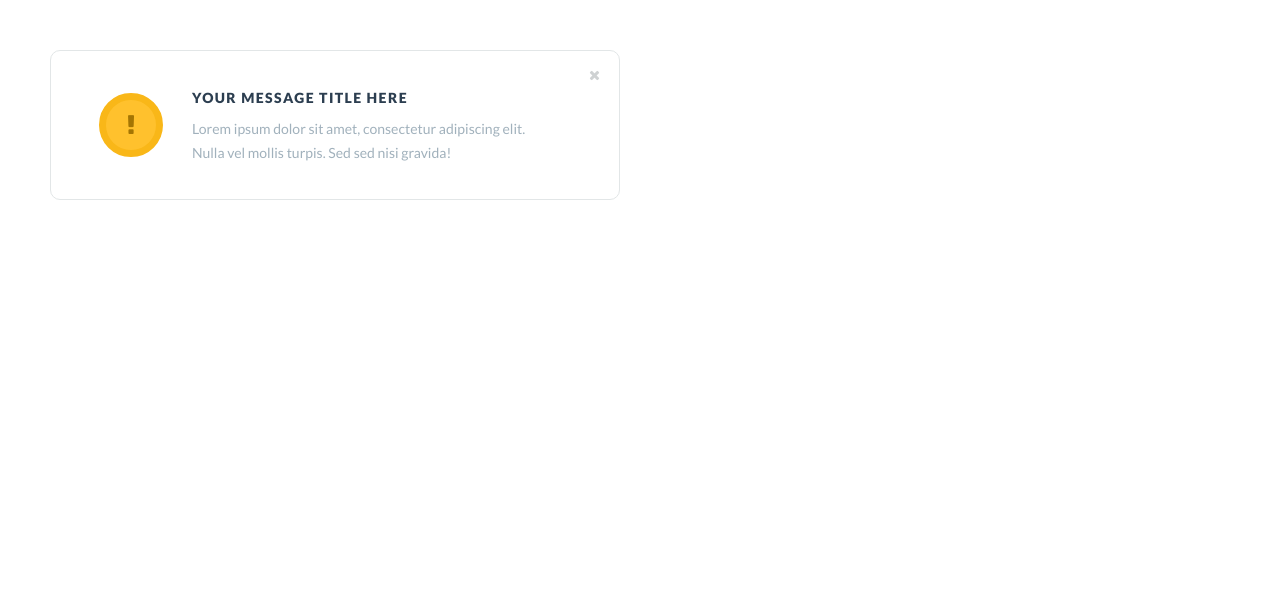
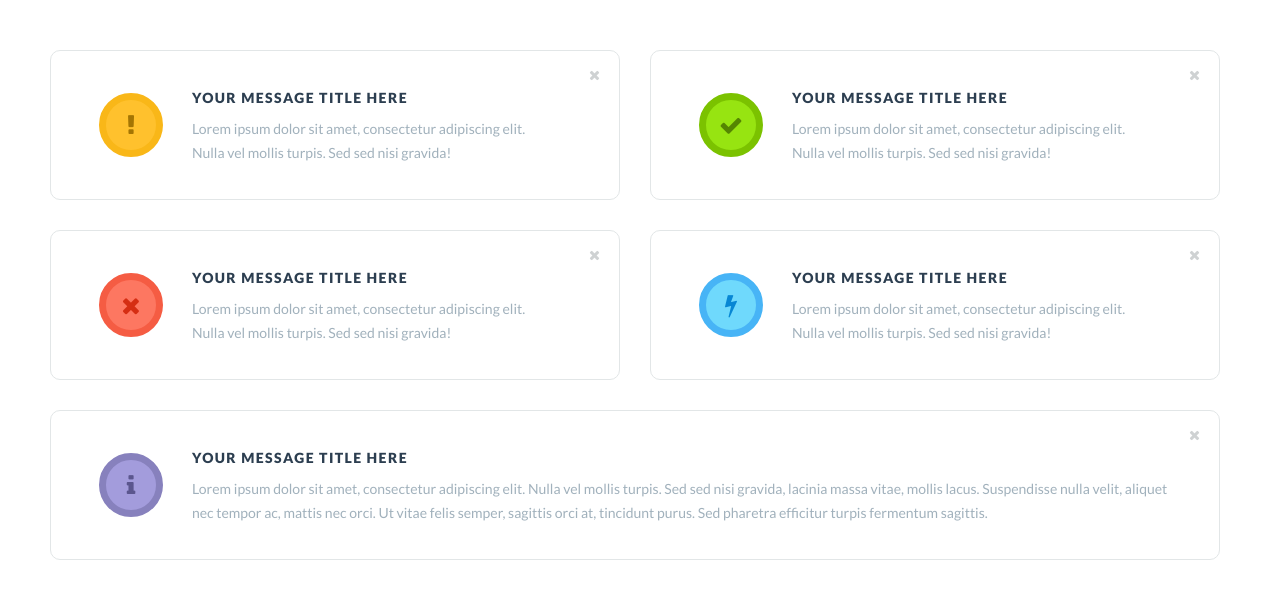
Before and after one commit to zhoricc3398/bootcamp-scss-practices, a website: page source/index.html in a window 1280 px wide. Drawn offline with nearby package versions, Linux system fonts and the light colour scheme; files that its build step writes are made by us from their sources.

Commit message:
feat(1-Preprocessing-Fundamentals): Finish practice-2

```diff
--- a/source/index.html
+++ b/source/index.html
@@ -11,9 +11,9 @@
     <link rel="stylesheet" href="css/main.css">
 </head>
 <body>
-    <section class="notification">
-        <div class="icon"></div>
-        <div>
+    <section class="notification warning">
+        <div class="icon warning"></div>
+        <div class="message">
             <h1>Your Message Title Here</h1>
             <p>
                 Lorem ipsum dolor sit amet, consectetur adipiscing elit. Nulla vel mollis turpis. Sed sed nisi gravida!
@@ -21,5 +21,45 @@
         </div>
         <a href="#"></a>
     </section>
+    <section class="notification">
+        <div class="icon check"></div>
+        <div class="message">
+            <h1>Your Message Title Here</h1>
+            <p>
+                Lorem ipsum dolor sit amet, consectetur adipiscing elit. Nulla vel mollis turpis. Sed sed nisi gravida!
+            </p>
+        </div>
+        <a href="#"></a>
+    </section>
+    <section class="notification">
+        <div class="icon close"></div>
+        <div class="message">
+            <h1>Your Message Title Here</h1>
+            <p>
+                Lorem ipsum dolor sit amet, consectetur adipiscing elit. Nulla vel mollis turpis. Sed sed nisi gravida!
+            </p>
+        </div>
+        <a href="#"></a>
+    </section>
+    <section class="notification">
+        <div class="icon bolt"></div>
+        <div class="message">
+            <h1>Your Message Title Here</h1>
+            <p>
+                Lorem ipsum dolor sit amet, consectetur adipiscing elit. Nulla vel mollis turpis. Sed sed nisi gravida!
+            </p>
+        </div>
+        <a href="#"></a>
+    </section>
+    <section class="notification long">
+        <div class="icon info"></div>
+        <div class="message">
+            <h1>Your Message Title Here</h1>
+            <p>
+                Lorem ipsum dolor sit amet, consectetur adipiscing elit. Nulla vel mollis turpis. Sed sed nisi gravida, lacinia massa vitae, mollis lacus. Suspendisse nulla velit, aliquet nec tempor ac, mattis nec orci. Ut vitae felis semper, sagittis orci at, tincidunt purus. Sed pharetra efficitur turpis fermentum sagittis.
+            </p>
+        </div>
+        <a href="#"></a>
+    </section>
 </body>
 </html>
--- a/source/styles/main.scss
+++ b/source/styles/main.scss
@@ -5,6 +5,18 @@ $color-4: #FFC12D;
 $color-5: #F9B718;
 $color-6: #CFD2D3;
 $color-7: #A47503;
+$color-8: #97E411;
+$color-9: #7BC200;
+$color-10: #558502;
+$color-11: #FD7761;
+$color-12: #F55C43;
+$color-13: #D52E13;
+$color-14: #6FD9FC;
+$color-15: #47B4F6;
+$color-16: #0787D4;
+$color-17: #A39CDC;
+$color-18: #8781BD;
+$color-19: #5B568E;
 
 $font-awesome: 'FontAwesome';
 
@@ -17,8 +29,7 @@ $font-awesome: 'FontAwesome';
 body {
     -moz-osx-font-smoothing: grayscale;
     -webkit-font-smoothing: antialiased;
-    margin-top: 50px;
-    margin-left: 50px;
+    margin: 50px 50px auto;
 }
 
 .notification {
@@ -29,12 +40,28 @@ body {
     position: relative;
     padding-top: 34px;
     padding-bottom: 34px;
+    margin-right: 30px;
+    margin-bottom: 30px;
+    float: left;
+
+    &:nth-of-type(odd) {
+        clear: both;
+    }
+
+    &:nth-of-type(even) {
+        margin-right: 0;
+    }
+
+    &:last-of-type {
+        width: 1170px;
+        margin-right: 0;
+        margin-bottom: 0;
+    }
 
     .icon {
-        background-color: $color-4;
         height: 64px;
         width: 64px;
-        border: $color-5 solid 7px;
+        border: solid 7px;
         border-radius: 50%;
         display: flex;
         align-items: center;
@@ -44,20 +71,74 @@ body {
         margin-top: 8px;
         margin-right: 28.9px;
 
+        &.warning {
+            background-color: $color-4;
+            border-color: $color-5;
+
             &:before {
                 font-family: $font-awesome;
                 content: "\f12a";
                 font-size: 24px;
                 line-height: 26px;
                 color: $color-7;
-            padding: auto;
             }
         }
 
-    div {
-        &:last-of-type {
+        &.check {
+            background-color: $color-8;
+            border-color: $color-9;
+
+            &:before {
+                font-family: $font-awesome;
+                content: "\f00c";
+                font-size: 24px;
+                line-height: 26px;
+                color: $color-10;
+            }
+        }
+
+        &.close {
+            background-color: $color-11;
+            border-color: $color-12;
+
+            &:before {
+                font-family: $font-awesome;
+                content: "\f00d";
+                font-size: 24px;
+                line-height: 26px;
+                color: $color-13;
+            }
+        }
+
+        &.bolt {
+            background-color: $color-14;
+            border-color: $color-15;
+
+            &:before {
+                font-family: $font-awesome;
+                content: "\f0e7";
+                font-size: 24px;
+                line-height: 26px;
+                color: $color-16;
+            }
+        }
+
+        &.info {
+            background-color: $color-17;
+            border-color: $color-18;
+
+            &:before {
+                font-family: $font-awesome;
+                content: "\f129";
+                font-size: 24px;
+                line-height: 26px;
+                color: $color-19;
+            }
+        }
+    }
+
+    .message {
         padding-right: 59px;
-        }
 
         h1 {
             color: $color-2;
@@ -90,4 +171,10 @@ body {
             line-height: 24px;
         }
     }
+
+    &.long {
+        .message {
+            padding-right: 28px;
         }
+    }
+}
```
Lines whose indentation alone changed are shown as unchanged.
